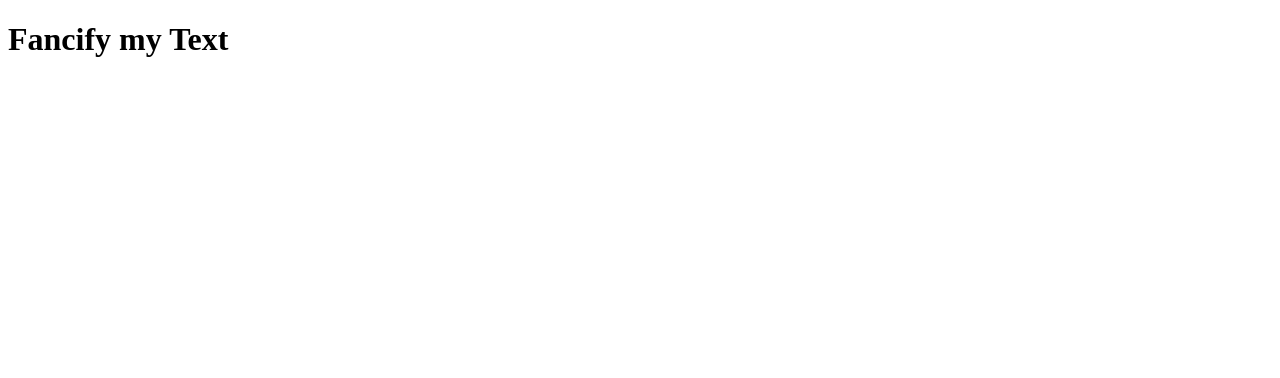
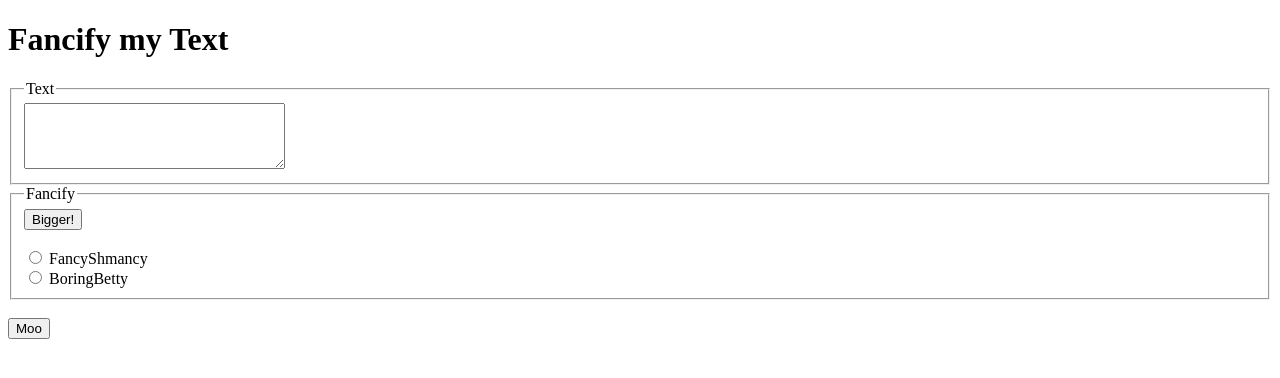
Before and after one commit to gotecho/193A-Assignment5, a plain HTML site: page fancifymytext.html in a window 1280 px wide. Drawn offline with Linux system fonts and the light colour scheme.

Commit message:
HTML Page set up

```diff
--- a/fancifymytext.html
+++ b/fancifymytext.html
@@ -2,16 +2,32 @@
 <html>
 	<head>
 		<title>Fancify Shamcify</title>
-
-		<!-- link to your script file here -->
-
+		<!-- Link to your script file -->
+		<script src="fancifymytext.js"></script>
 	</head>
 
 	<body>
 		<h1>Fancify my Text</h1>
 
+		<!-- Text Input Area -->
+		<fieldset>
+			<legend>Text</legend>
+			<textarea id="userText" rows="4" cols="30"></textarea>
+		</fieldset>
 
-		<!-- Your UI controls go here -->
+		<!-- Fancify Options -->
+		<fieldset>
+			<legend>Fancify</legend>
+			<button onclick="makeTextBigger()">Bigger!</button><br><br>
 
+			<input type="radio" id="fancy" name="style" onchange="setFancyStyle()">
+			<label for="fancy">FancyShmancy</label><br>
+
+			<input type="radio" id="boring" name="style" onchange="setFancyStyle()">
+			<label for="boring">BoringBetty</label>
+		</fieldset><br>
+
+		<!-- Moo Button -->
+		<button onclick="mooify()">Moo</button>
 	</body>
 </html>
```
